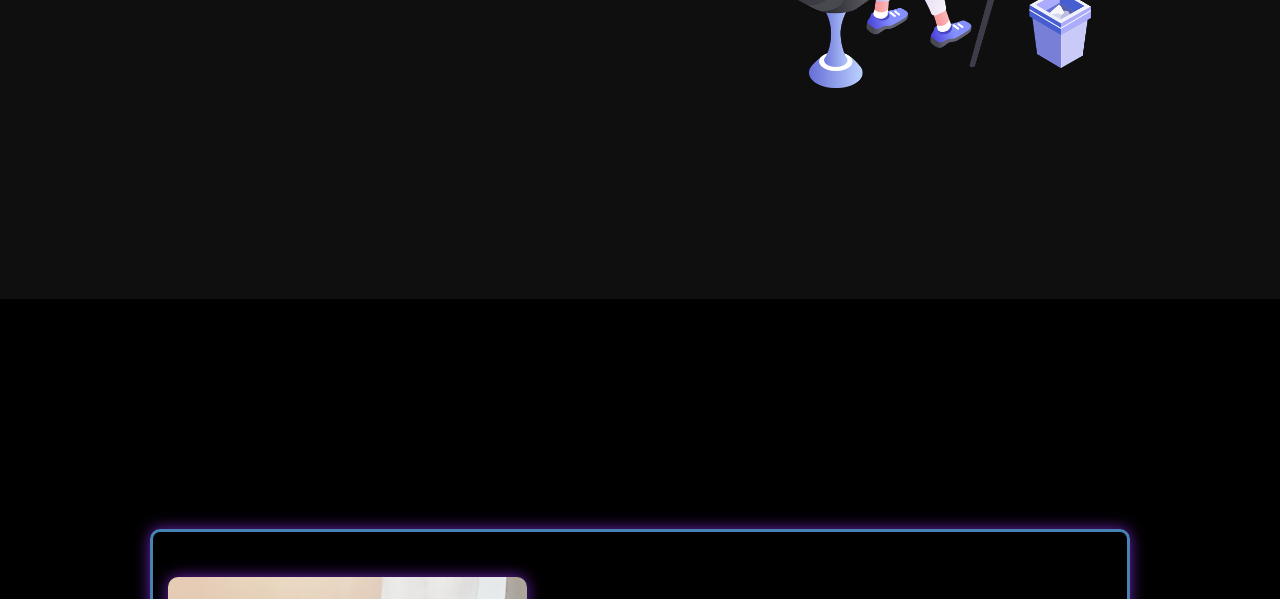
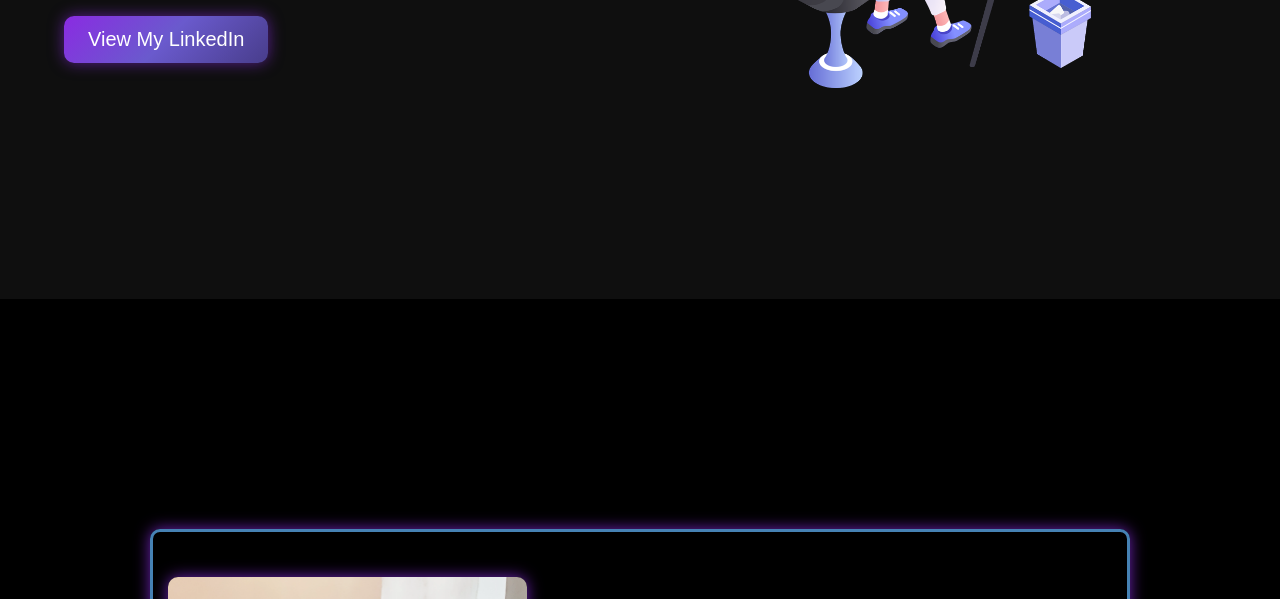
Before and after one commit to Parth9974/portfolio_website, a plain HTML site: page index.html in a window 1280 px wide. Shown: the part 501-1100 px from the top of the page. Drawn offline with nearby package versions, Linux system fonts and the light colour scheme.

Commit message:
Added LinkedIN button on the home page

```diff
--- a/index.html
+++ b/index.html
@@ -34,8 +34,13 @@
             <div class="leftSection"><div class="leftSectionName">
                 Hi, My name is <span class="purple">Parth</span>
                 <div>and I am </div>
-            </div> <div class="leftSectionScript"><span class="element"></span></div></div>
+            </div> <div class="leftSectionScript"><span class="element"></span></div>
+            <div class="leftSectionButton">
+                <a href="https://www.linkedin.com/in/parth-zutshi-293b11332/" target="_blank"><button>View My LinkedIn</button></a>
+                </div>
+            </div>
             <div class="rightSection"><img src="image_icons/bg.png" alt="background image" height="80%"></div>
+
         </section>
         <section class="secondSection" id="about">
             <img src="image_icons/my_photo_1-Pica.png" alt="author's photo">
@@ -123,5 +128,4 @@
     </footer>
     <script src="script.js" defer></script>
 </body>
-
 </html>
--- a/style.css
+++ b/style.css
@@ -109,7 +109,24 @@ html {
 .leftSectionScript{
     padding-left: 0%
 }
+.leftSectionButton button{
+    margin-top: 100px;
+    padding:12px 24px;
+    border-radius: 10px;
+    cursor: pointer;
+    font-size:20px;
+    background: linear-gradient(135deg, #8a2be2, #6a5acd, #483d8b);
+    transition: 0.4s ease;
+    box-shadow: 0 0 15px rgba(138, 43, 226, 0.6);
+    border:none;
+    color:white;
+}
+.leftSectionButton button:hover {
+  background:linear-gradient(135deg, #6a5acd, #8a2be2, #9370db);
+  box-shadow: 0 0 25px rgba(138, 43, 226, 0.9);
+  font-size:22px;
 
+}
 /* ------------------- Second Section (About) ------------------- */
 
 .secondSection {
@@ -364,16 +381,6 @@ h1 {
     .contactForm button {
         font-size: 1rem;
     }
-
-    /* .socialLinks {
-        flex-wrap: wrap;
-        gap: 20px;
-    }
-
-    .socialLinks a {
-        font-size: 1.7rem;
-    } */
-
     .site-footer {
         font-size: 0.85rem;
         padding: 20px 10px;
```
